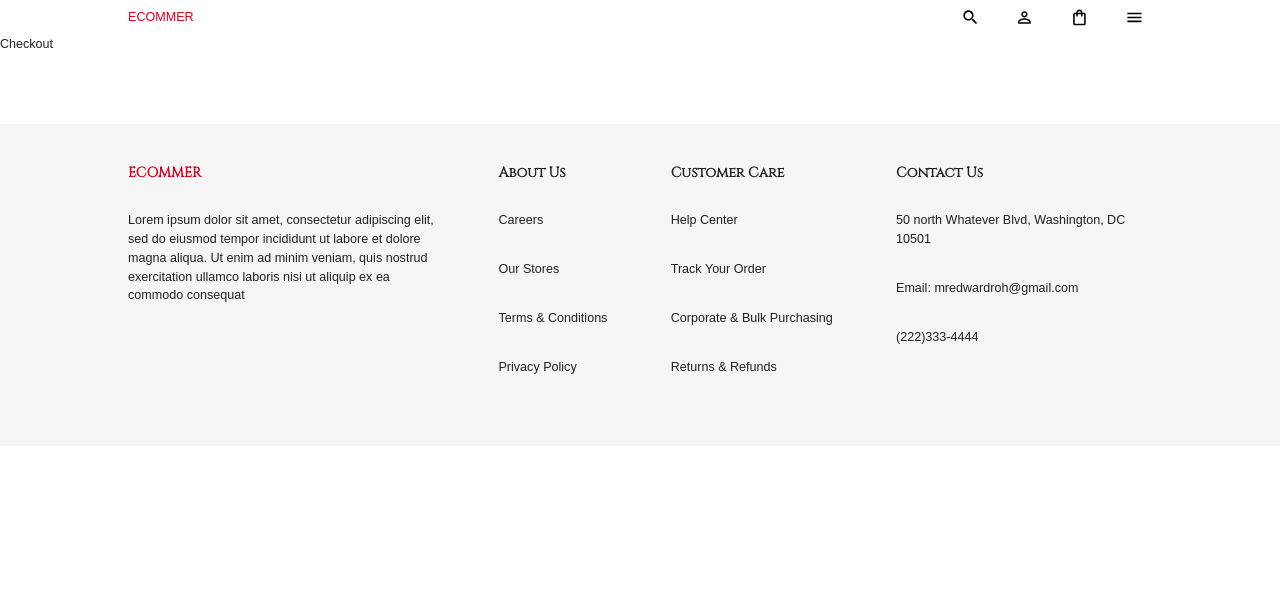
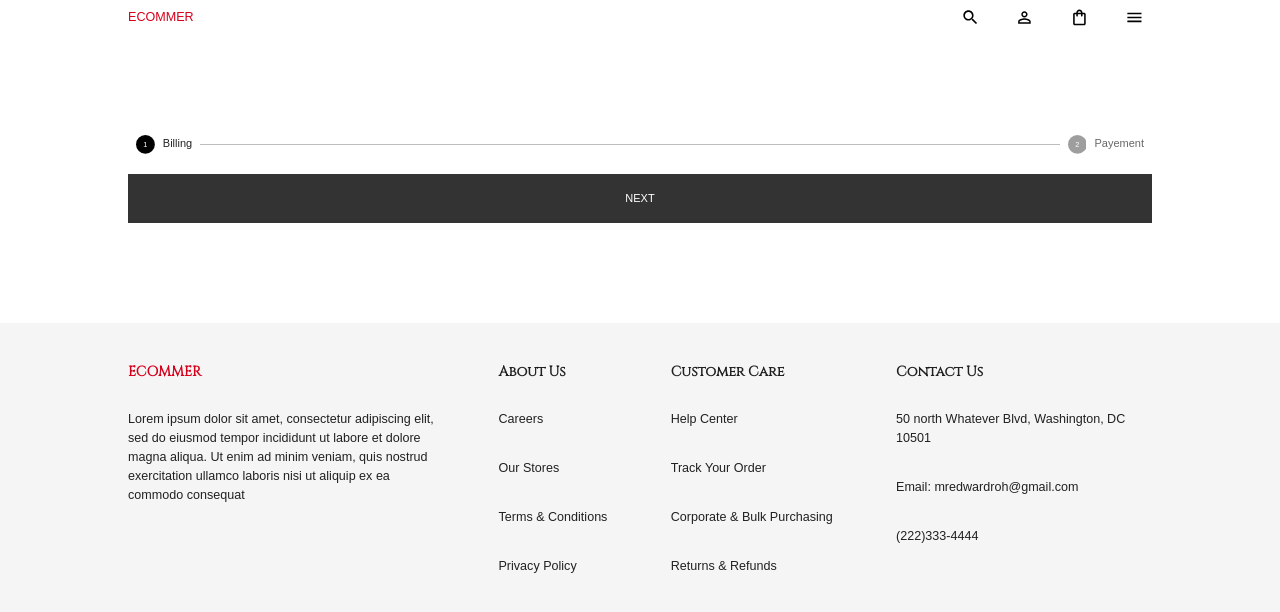
Before and after one commit to VavasseurKevin/react-ecommerce-strapi, a React (Create React App) app in the folder client/: page /checkout in a window 1280 px wide. Shown: the top 612 px of the page. Built offline with nearby package versions, Linux system fonts and the light colour scheme; a web font is replaced by a local one.

Commit message:
Create Checkout.jsx with validation form using yup to check validation form formik

```diff
--- a/client/src/components/Item.jsx
+++ b/client/src/components/Item.jsx
@@ -83,7 +83,7 @@ const Item = ({item, width}) => {
                     .replace(/^./, (str) => str.toUpperCase())}
                 </Typography>
                 <Typography>{name}</Typography>
-                <Typography fontWeight="bold">${price}</Typography>
+                <Typography fontWeight="bold">€{price}</Typography>
             </Box>
 
         </Box>
--- a/client/src/scenes/checkout/Checkout.jsx
+++ b/client/src/scenes/checkout/Checkout.jsx
@@ -1,7 +1,157 @@
+import { useSelector } from "react-redux";
+import { Box, Button, Stepper, Step, StepLabel } from "@mui/material";
+import { Formik } from "formik";
+import { useState } from "react";
+import { shades } from "../../theme";
+import Payment from "./Payment";
+import Shipping from "./Shipping";
+import * as yup from "yup";
+
+const initialValues = {
+  billingAddress: {
+    firstName: "",
+    lastName: "",
+    country: "",
+    street1: "",
+    street2: "",
+    city: "",
+    state: "",
+    zipCode: "",
+  },
+  shippingAddress: {
+    isSameAddress: true,
+    firstName: "",
+    lastName: "",
+    country: "",
+    street1: "",
+    street2: "",
+    city: "",
+    state: "",
+    zipCode: "",
+  },
+  email: "",
+  phoneNumber: "",
+};
+
+const checkoutSchema = [
+  yup.object().shape({
+    billingAddress: yup.object().shape({
+      firstName: yup.string().required("required"),
+      lastName: yup.string().required("required"),
+      country: yup.string().required("required"),
+      street1: yup.string().required("required"),
+      street2: yup.string(),
+      city: yup.string().required("required"),
+      state: yup.string().required("required"),
+      zipCode: yup.string().required("required"),
+    }),
+    shippingAddress: yup.object().shape({
+      isSameAddress: yup.boolean(),
+      firstName: yup.string().when("isSameAddress", {
+        is: false,
+        then: yup.string().required("required"),
+      }),
+      lastName: yup.string().when("isSameAddress", {
+        is: false,
+        then: yup.string().required("required"),
+      }),
+      country: yup.string().when("isSameAddress", {
+        is: false,
+        then: yup.string().required("required"),
+      }),
+      street1: yup.string().when("isSameAddress", {
+        is: false,
+        then: yup.string().required("required"),
+      }),
+      street2: yup.string(),
+      city: yup.string().when("isSameAddress", {
+        is: false,
+        then: yup.string().required("required"),
+      }),
+      state: yup.string().when("isSameAddress", {
+        is: false,
+        then: yup.string().required("required"),
+      }),
+      zipCode: yup.string().when("isSameAddress", {
+        is: false,
+        then: yup.string().required("required"),
+      }),
+    }),
+  }),
+  yup.object().shape({
+    email: yup.string().required("required"),
+    phoneNumber: yup.string().required("required"),
+  }),
+];
+
 const Checkout = () => {
-    return (
-        <div>Checkout</div>
-    )
-}
+  const [activeStep, setActiveStep] = useState(0);
+  const cart = useSelector((state) => state.cart.cart);
+  const isFirstStep = activeStep === 0;
+  const isSecondStep = activeStep === 1;
+
+  const handleFormSubmit = async (value, actions) => {
+    setActiveStep(activeStep + 1);
+  };
+
+  async function makePayment(values) {}
+
+  return (
+    <Box width="80%" m="100px auto">
+      <Stepper activeStep={activeStep} sx={{ m: "20px 0" }}>
+        <Step>
+          <StepLabel>Billing</StepLabel>
+        </Step>
+        <Step>
+          <StepLabel>Payement</StepLabel>
+        </Step>
+      </Stepper>
+      <Box>
+        <Formik
+          onSubmit={handleFormSubmit}
+          initialValues={initialValues}
+          validationSchema={checkoutSchema[activeStep]}
+        >
+          <form>
+            <Box display="flex" justifyContent="space-between" gap="50px">
+              {!isFirstStep && (
+                <Button
+                  fullWidth
+                  color="primary"
+                  variant="contained"
+                  sx={{
+                    backgroundColor: shades.primary[200],
+                    boxShadow: "none",
+                    color: "white",
+                    borderRadius: 0,
+                    padding: "15px 40px",
+                  }}
+                  onClick={() => setActiveStep(activeStep - 1)}
+                >
+                  Back
+                </Button>
+              )}
+              <Button
+                fullWidth
+                type="submit"
+                color="primary"
+                variant="contained"
+                sx={{
+                  backgroundColor: shades.primary[400],
+                  boxShadow: "none",
+                  color: "white",
+                  borderRadius: 0,
+                  padding: "15px 40px",
+                }}
+              >
+                {!isSecondStep ? "Next" : "Placer Order"}
+              </Button>
+            </Box>
+          </form>
+        </Formik>
+      </Box>
+    </Box>
+  );
+};
 
 export default Checkout;
--- /dev/null
+++ b/client/src/scenes/checkout/Payment.jsx
@@ -0,0 +1,7 @@
+const Payment = () => {
+    return (
+        <div>Payment</div>
+    )
+};
+
+export default Payment;
--- /dev/null
+++ b/client/src/scenes/checkout/Shipping.jsx
@@ -0,0 +1,8 @@
+import { Box, Checkbox, FormControlLabel, Typography } from "@mui/material";
+const Shipping = () => {
+    return (
+        <div>Shipping</div>
+    )
+};
+
+export default Shipping;
```
Also changed, not shown: client/src/scenes/checkout/AddressForm.jsx (added, +10 -0 lines), 1 other file (tests, documents, lock files or other folders).
